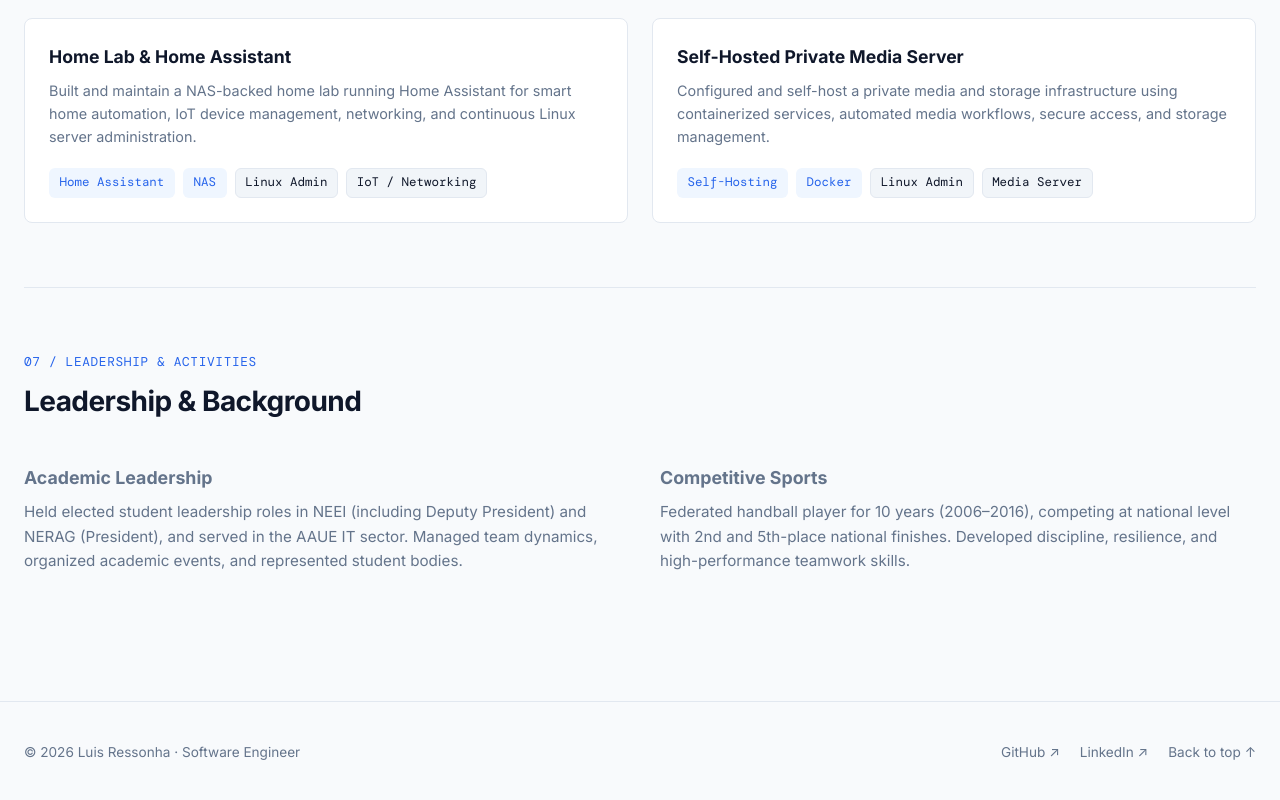
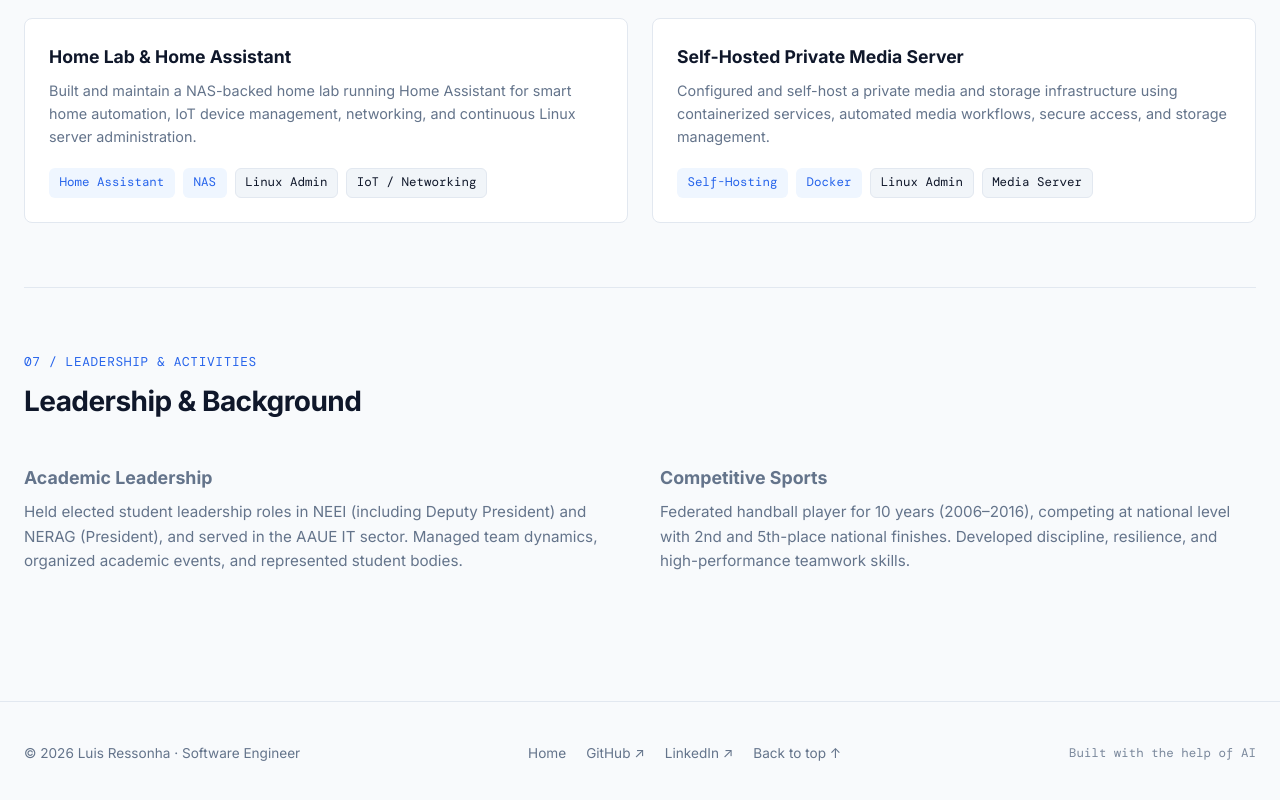
Before and after one commit to LuisRessonha/LuisRessonha.github.io, a plain HTML site: page portfolio.html in a window 1280 px wide. Shown: the part 4481-5281 px from the top of the page. Drawn offline with nearby package versions, Linux system fonts and the light colour scheme.

Commit message:
Add footer note to index and portfolio pages; acknowledge AI assistance

```diff
--- a/css/styles.css
+++ b/css/styles.css
@@ -647,6 +647,13 @@ body.dark .site-header {
 	color: var(--primary);
 }
 
+.footer-note {
+	font-family: var(--font-mono);
+	font-size: 0.78rem;
+	color: var(--text-muted);
+	opacity: 0.85;
+}
+
 /* Responsive */
 @media (max-width: 880px) {
 	.header-container {
--- a/portfolio.html
+++ b/portfolio.html
@@ -461,9 +461,13 @@
 			<div class="footer-container">
 				<div>© <span id="year"></span> Luis Ressonha · Software Engineer</div>
 				<div class="footer-links">
+					<a href="index.html">Home</a>
 					<a href="https://github.com/LuisRessonha" target="_blank" rel="noreferrer">GitHub ↗</a>
 					<a href="https://www.linkedin.com/in/luis-ressonha" target="_blank" rel="noreferrer">LinkedIn ↗</a>
 					<a href="#top">Back to top ↑</a>
+				</div>
+				<div>
+					<span class="footer-note">Built with the help of AI</span>
 				</div>
 			</div>
 		</footer>
```
Also changed, not shown: index.html (+3 -0 lines).
